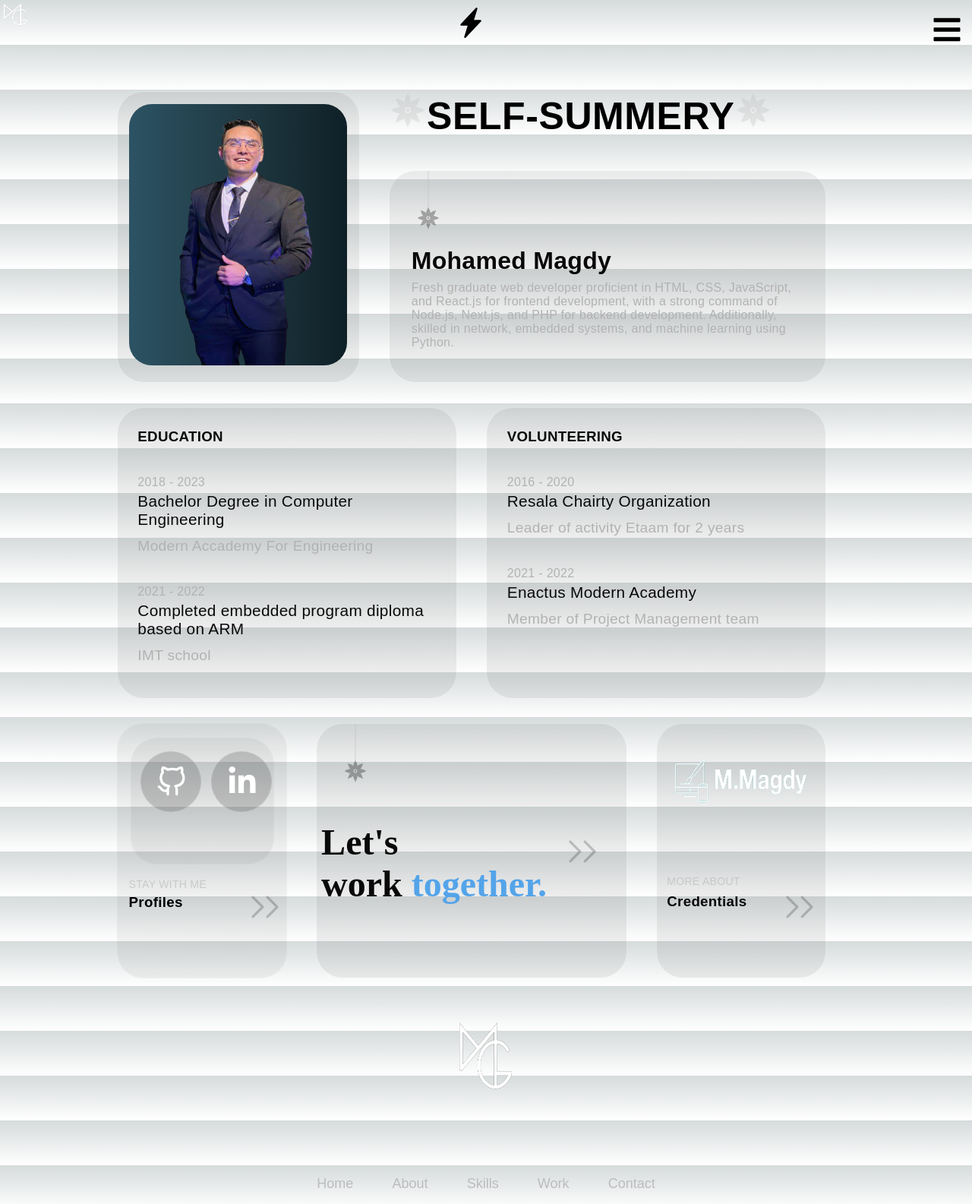
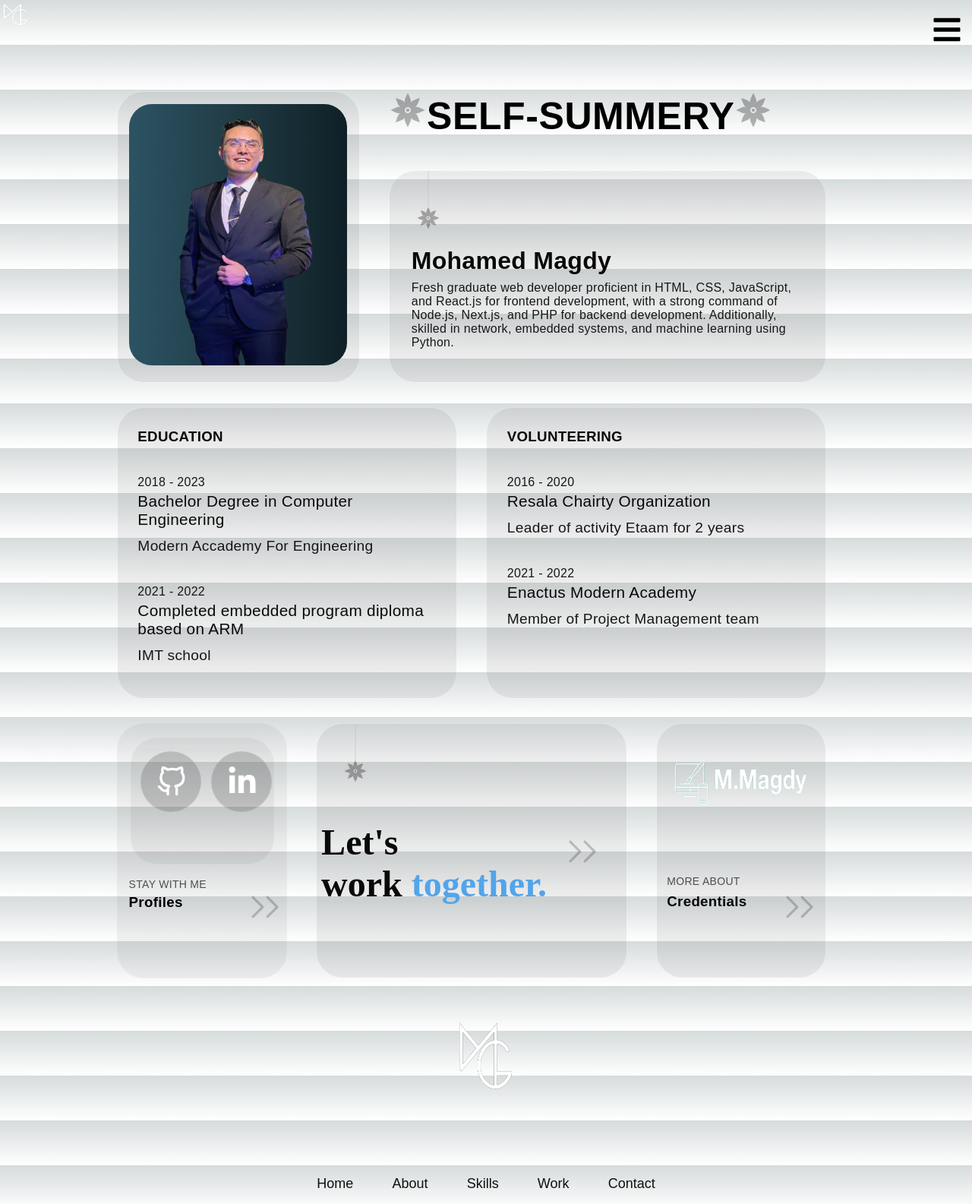
Before and after one commit to MohamedMagdy63/my-portfolio, a Next.js app: page /About in a window 1280 px wide. Shown: the whole page at 76% size. Built offline with nearby package versions, Linux system fonts and the light colour scheme.

Commit message:
Update style

```diff
--- a/Components/Navbar.js
+++ b/Components/Navbar.js
@@ -3,13 +3,10 @@ import style from "../styles/Navbar.module.css"
 import { useRouter } from "next/router";
 import { useEffect, useState } from "react";
 import * as Icons2 from "react-icons/fa";
-import * as Icons3 from "react-icons/md";
-import * as Icons4 from "react-icons/bs";
 import logo from "../Images/Logo/logo.png";
 import Image from 'next/image';
 export default function Navbar() {
     const [windowWidth, setWindowWidth] = useState(null);
-    const [changeMode, setChangeMode] = useState(false);
     const [sidebar, setSidebar] = useState(false);
     useEffect(() => {
         const updateWindowWidth = () => {
@@ -27,12 +24,6 @@ export default function Navbar() {
           };
 
     }, []);
-    const handleChange = ()=>{
-      setChangeMode(true)
-    }
-    const handleReChange = ()=>{
-      setChangeMode(false)
-    }
     const router = useRouter();
     const linksArray =[
        {
@@ -84,19 +75,6 @@ export default function Navbar() {
               />
             )
           }
-
-          {
-            changeMode === false ?
-              <Icons4.BsFillLightningChargeFill
-                className={style.lightIcon}
-                onClick={handleChange}
-              />
-            :
-              <Icons3.MdNightlight
-                className={style.darkIcon}
-                onClick={handleReChange}
-              />
-          }
         </div>
         <div className={style.logoContainer}>
           <Link href='/'>
--- a/styles/About.module.css
+++ b/styles/About.module.css
@@ -60,7 +60,7 @@
     margin-bottom: 3px;
 }
 .container .summery h1 .star{
-    color: #BCBCBC;
+    color: var(--main--text--color);
     opacity: 0.3;
 }
 .container .main {
@@ -95,7 +95,7 @@
 }
 .container .main .data p{
     margin-top: 1vh;
-    color: #BCBCBC;
+    color: var(--main--text--color);
 }
 .container .edu{
     position: absolute;
@@ -116,7 +116,7 @@
     margin-bottom: 5vh;
 }
 .dataBox span{
-    color: #BCBCBC;
+    color: var(--main--text--color);
 }
 .dataBox p{
     margin-top: 0.5vh;
@@ -125,7 +125,7 @@
 .dataBox .desc{
     margin-top: 1.5vh;
     font-size: 1.2rem;
-    color: #BCBCBC;
+    color: var(--main--text--color);
     margin-bottom: 5vh;
 }
 .container .exp{
@@ -192,7 +192,7 @@
 }
 .container .accounts .desc p{
     text-transform:uppercase;
-    color: #BCBCBC;
+    color: var(--main--text--color);
     opacity: 0.7;
     font-size: 14px;
     letter-spacing: 0.3px;
@@ -279,7 +279,7 @@
 }
 .container .moreAbout .dataBox p{
     text-transform:uppercase;
-    color: #BCBCBC;
+    color: var(--main--text--color);
     opacity: 0.7;
     margin-top: 4vh;
     font-size: 14px;
@@ -320,7 +320,7 @@
 }
 .container .containerFooter .items{
     text-align: center;
-    color: #BCBCBC;
+    color: var(--main--text--color);
     font-family: Arial, sans-serif;
     font-size: 18px;
 }
--- a/styles/Contact.module.css
+++ b/styles/Contact.module.css
@@ -38,7 +38,7 @@
 }
 .container .infoBox .dataBox .right .line{
     text-transform: uppercase;
-    color: #BCBCBC;
+    color: var(--main--text--color);
 }
 .container .infoBox .dataBox .right .data{
     margin-top: 10px;
@@ -151,7 +151,7 @@
 }
 .containerFooter .items{
     text-align: center;
-    color: #BCBCBC;
+    color: var(--main--text--color);
     font-family: Arial, sans-serif;
     font-size: 18px;
 }
@@ -202,6 +202,11 @@
     .container .mailBox{
         margin: 5%  ;
     }
+    .containerFooter{
+        position: absolute;
+        padding-bottom: 2vh;
+        top: 180vh;
+    }
 }
 @media (max-width:620px) {
     .container .infoBox{
@@ -224,7 +229,7 @@
         margin: 16% 0 0 5%;
     }
     .container .infoBox .dataBox .right{
-        left: 18vw;
+        left: 25vw;
     }
     .container .socialData .iconBox{
         width: 90%;
--- a/styles/Home.module.css
+++ b/styles/Home.module.css
@@ -56,7 +56,7 @@
 }
 .container .startBox  .dataContainer .title{
     text-transform:uppercase;
-    color: #BCBCBC;
+    color: var(--main--text--color);
     opacity: 0.7;
     font-size: 14px;
     letter-spacing: 0.3px;
@@ -69,7 +69,7 @@
 }
 .container .startBox .dataContainer .desc{
     margin: 17% 3.5px 0 0;
-    color: #BCBCBC;
+    color: var(--main--text--color);
 }
 .container .startBox .dataContainer .arrow{
     margin-left: 68%;
@@ -105,7 +105,7 @@
 }
 .container .moreAbout .dataBox p{
     text-transform:uppercase;
-    color: #BCBCBC;
+    color: var(--main--text--color);
     opacity: 0.7;
     font-size: 14px;
     letter-spacing: 0.3px;
@@ -150,7 +150,7 @@
 }
 .container .projects .dataBox p{
     text-transform:uppercase;
-    color: #BCBCBC;
+    color: var(--main--text--color);
     opacity: 0.7;
     font-size: 14px;
     letter-spacing: 0.3px;
@@ -184,7 +184,7 @@
     white-space: nowrap;
     font-family: Arial, sans-serif;
     font-weight: 300;
-    color: #BCBCBC;
+    color: var(--main--text--color);
     letter-spacing: 0.3px;
     margin-bottom: 3px;
 }
@@ -284,7 +284,7 @@
 }
 .container .accounts .desc p{
     text-transform:uppercase;
-    color: #BCBCBC;
+    color: var(--main--text--color);
     opacity: 0.7;
     font-size: 14px;
     letter-spacing: 0.3px;
@@ -330,7 +330,7 @@
 }
 .container .services .down p{
     text-transform:uppercase;
-    color: #BCBCBC;
+    color: var(--main--text--color);
     opacity: 0.7;
     font-size: 14px;
     letter-spacing: 0.3px;
@@ -412,7 +412,7 @@
 }
 .container .containerFooter .items{
     text-align: center;
-    color: #BCBCBC;
+    color: var(--main--text--color);
     font-family: Arial, sans-serif;
     font-size: 18px;
 }
--- a/styles/Navbar.module.css
+++ b/styles/Navbar.module.css
@@ -42,28 +42,12 @@
     transition: transform .3s ease-in-out;
 }
 .container .items .notclicked{
-    color: var(--white);
+    color: var(--whiteBlack--text--color);
 }
 .container .items .icon{
     position: absolute;
     right: 1%;
     font-size: 2.5rem;
-}
-.container .items .lightIcon{
-    position: absolute;
-    right: 8%;
-    top: 20px;
-    color: var(---white);
-    font-size: 2rem;
-    cursor: pointer;
-}
-.container .items .darkIcon{
-    position: absolute;
-    right: 8%;
-    top: 20px;
-    color: var(--dark--gray);
-    font-size:2rem;
-    cursor: pointer;
 }
 .container .notActiveSideBar{
     width: 100px;
@@ -84,7 +68,7 @@
     list-style-type: none;
     transition: 0.5s all ease-in;
     z-index: 999;
-    background-color:var(--body);
+    background-color:var(--reverse--color);
 }
 .sidebar  li{
     list-style-type: none;
--- a/styles/Project.module.css
+++ b/styles/Project.module.css
@@ -6,7 +6,7 @@
     letter-spacing: 0.6px;
 }
 .container .title .star{
-    color: #BCBCBC;
+   color: var(--main--text--color);
     opacity: 0.3;
 }
 .container .mainImage{
@@ -74,7 +74,7 @@
     font-family: Arial, sans-serif;
 }
 .color{
-    color: #BCBCBC;
+   color: var(--main--text--color);
     opacity: 0.7;
 }
 .container .box .rightBox{
@@ -85,7 +85,7 @@
     padding: 6vh 2vw;
     font-size: 1.3rem;
     font-family: Arial, sans-serif;
-    color: #BCBCBC;
+   color: var(--main--text--color);
     opacity: 0.7;
     font-weight:500;
 }
@@ -136,7 +136,7 @@
 }
 .containerFooter .items{
     text-align: center;
-    color: #BCBCBC;
+   color: var(--main--text--color);
     font-family: Arial, sans-serif;
     font-size: 18px;
 }
--- a/styles/Skills.module.css
+++ b/styles/Skills.module.css
@@ -1,6 +1,6 @@
 .bigContainer{
     width: 100%;
-    height: 120vh;
+    height: fit-content;
 }
 .title{
     margin: 2vh 0 0 42.5vw;
@@ -10,7 +10,7 @@
 .title p{
     padding: 2vh;
     font-size: 1.2rem;
-    color: #BCBCBC;
+    color: var(--main--text--color);
 }
 .title h1{
     margin-left: -35px;
@@ -24,7 +24,7 @@
     width: 21vw;
     height: 10vh;
     font-size: 1.3rem;
-    color: #ffffff;
+    color: var(--whiteBlack--text--color);
     text-transform: capitalize;
 }
 .edu .container .component .partV{
@@ -145,13 +145,13 @@
     z-index: -1; /* Place the shadow behind the box */
 }
 .edu .containerPlus:hover .component .circle {
-    background-color: #BCBCBC;
+    background-color: var(--main--text--color);
 }
 .data{
     width: 80%;
     height: 80%;
     margin: 6% 10%;
-    color: #BCBCBC;
+    color: var(--main--text--color);
     font-family: Arial, sans-serif;
     letter-spacing: 0.3px;
 }
@@ -163,7 +163,7 @@
     margin-top: 3vh;
 }
 .edu .container:hover .component .circle {
-    background-color: #BCBCBC;
+    background-color: var(--main--text--color);
 }
 .edu .container2 .component .circle{
     position: absolute;
@@ -215,7 +215,7 @@
 }
 
 .edu .container2:hover .component .circle {
-    background-color: #BCBCBC;
+    background-color: var(--main--text--color);
 }
 
 
@@ -280,7 +280,7 @@
 }
 
 .edu .container3:hover .component .circle {
-    background-color: #BCBCBC;
+    background-color: var(--main--text--color);
 }
 
 
@@ -314,6 +314,9 @@
     background-color: #5a57572b;
     border: 3px solid rgba(255, 255, 255, 0.091);
 }
+.edu{
+    height: 90vh;
+}
 .edu .container3Plus .component .partH{
     position: absolute;
     top: 45.3vh;
@@ -345,7 +348,7 @@
 }
 
 .edu .container3Plus:hover .component .circle {
-    background-color: #BCBCBC;
+    background-color: var(--main--text--color);
 }
 /* //////////////// */
 
@@ -400,7 +403,7 @@
 }
 
 .edu .container4:hover .component .circle {
-    background-color: #BCBCBC;
+    background-color: var(--main--text--color);
 }
 /* /////////////// */
 .grid{
@@ -425,7 +428,7 @@
 }
 .grid h1{
     margin: 2vh;
-    color: #BCBCBC;
+    color: var(--main--text--color);
 }
 .grid  .line{
     margin: 1.5vh 0 1.5vh 2vh;
@@ -471,32 +474,7 @@
 	transform: scale(1.1);
     transition: 1s all ease;
 }
-.containerFooter{
-    position: absolute;
-    padding-bottom: 2vh;
-    top: 140vh;
-    width: 100%;
-    height: fit-content;
-}
-.containerFooter .logoContainer{
-    text-align: center;
-}
-.containerFooter .logoContainer .logo{
-    width: 20vw;
-    height: 30vh;
-}
-.containerFooter .items{
-    text-align: center;
-}
-.containerFooter .items{
-    text-align: center;
-    color: #BCBCBC;
-    font-family: Arial, sans-serif;
-    font-size: 18px;
-}
-.containerFooter .items .item{
-    margin: 2%;
-}
+
 @media (max-width:1395px) {
     .edu .container .box{
         width: 36vw;
@@ -660,9 +638,7 @@
     .certifcate .box{
         width: 40vw;
     }
-    .containerFooter{
-        top: 230vh;
-    }
+
 }
 @media (max-width:900px) {
     .title{
@@ -836,9 +812,7 @@
     .certifcate .box .imgBox{
         margin: 6% 8%;
     }
-    .containerFooter{
-        top: 250vh;
-    }
+
 }
 @media (max-width:415px) {
     .title{
@@ -980,11 +954,4 @@
     .certifcate .box .imgBox{
         margin:  8%;
     }
-    .containerFooter{
-        top: 270vh;
-    }
-    .containerFooter .logoContainer .logo{
-        width: 60vw;
-        height: 30vh;
-    }
 }
--- a/styles/Works.module.css
+++ b/styles/Works.module.css
@@ -31,7 +31,7 @@
     margin-left: 7.5vw;
 }
 .container .summery h1 .star{
-    color: #BCBCBC;
+    color: var(--main--text--color);
     opacity: 0.3;
 }
 .container .project1 {
@@ -177,7 +177,7 @@
 }
 .container .containerFooter .items{
     text-align: center;
-    color: #BCBCBC;
+    color: var(--main--text--color);
     font-family: Arial, sans-serif;
     font-size: 18px;
 }
--- a/styles/globals.css
+++ b/styles/globals.css
@@ -34,24 +34,23 @@
     #00000080
   );
 
-  --callout-rgb: 238, 240, 241;
-  --callout-border-rgb: 172, 175, 176;
-  --card-rgb: 180, 185, 188;
-  --card-border-rgb: 131, 134, 135;
-
   /* /////////////////////Colors variabels////////////////// */
   /* Main colors */
+  --main--text--color:#0F0F0F;
   --main--gray:#95afc0;
-  --white:#fff;
-  --black:#000;
+  --whiteBlack--text--color:#000;
   --dark--gray:#0F0F0F;
   --body:#0f0f0f;
+  --reverse--color:#BCBCBC;
   /* Navbar */
   --active--color:#68abd8;
 }
 
 @media (prefers-color-scheme: dark) {
   :root {
+    --whiteBlack--text--color:#ffffff;
+    --main--text--color:#BCBCBC;
+    --reverse--color:#0F0F0F;
     --foreground-rgb: 255, 255, 255;
     --background-start-rgb: #0F0F0F;
     --background-end-rgb: #0F0F0F;
```
Also changed, not shown: pages/Skills.js (+0 -42 lines), styles/Footer.module.css (deleted).
